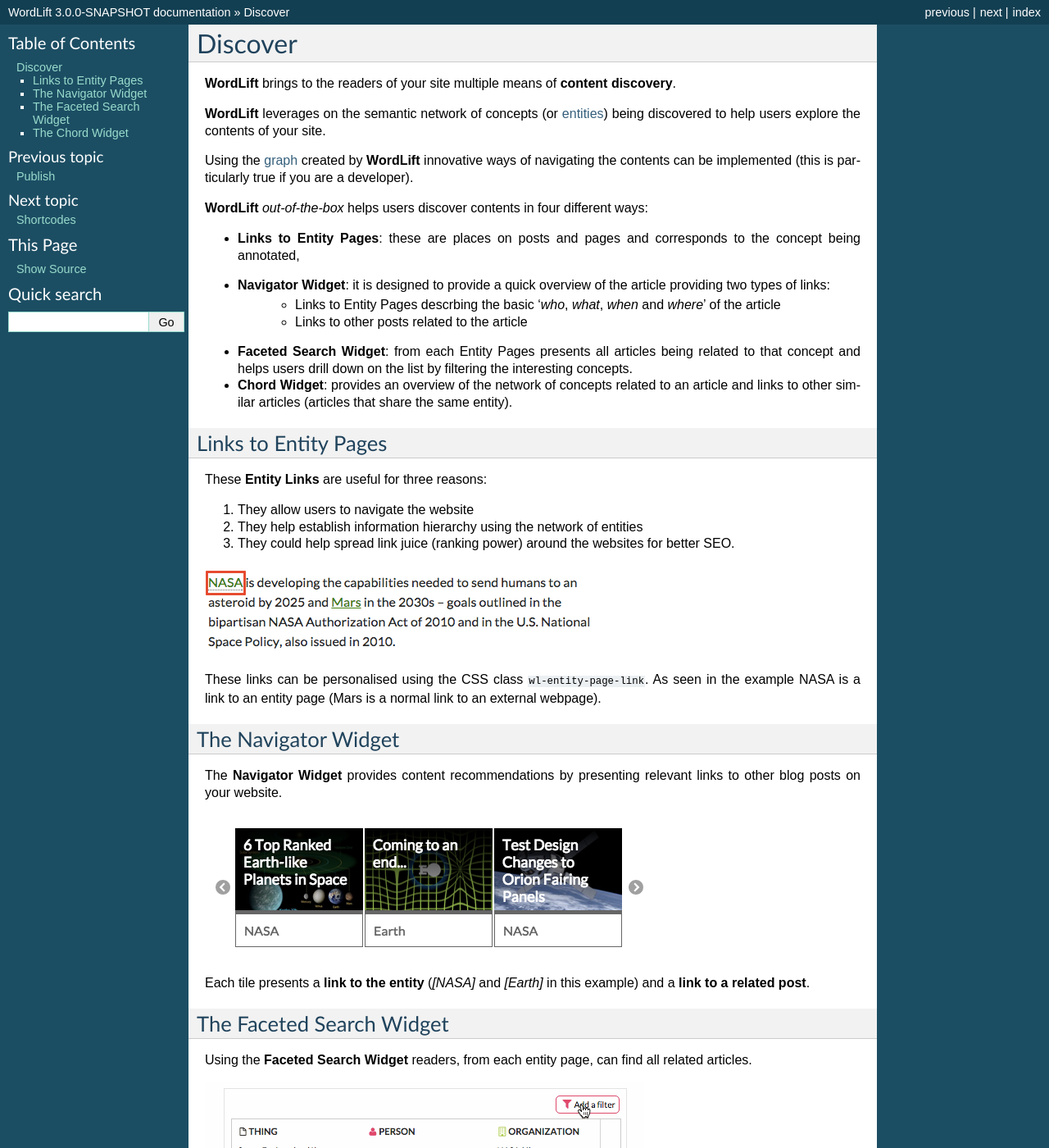
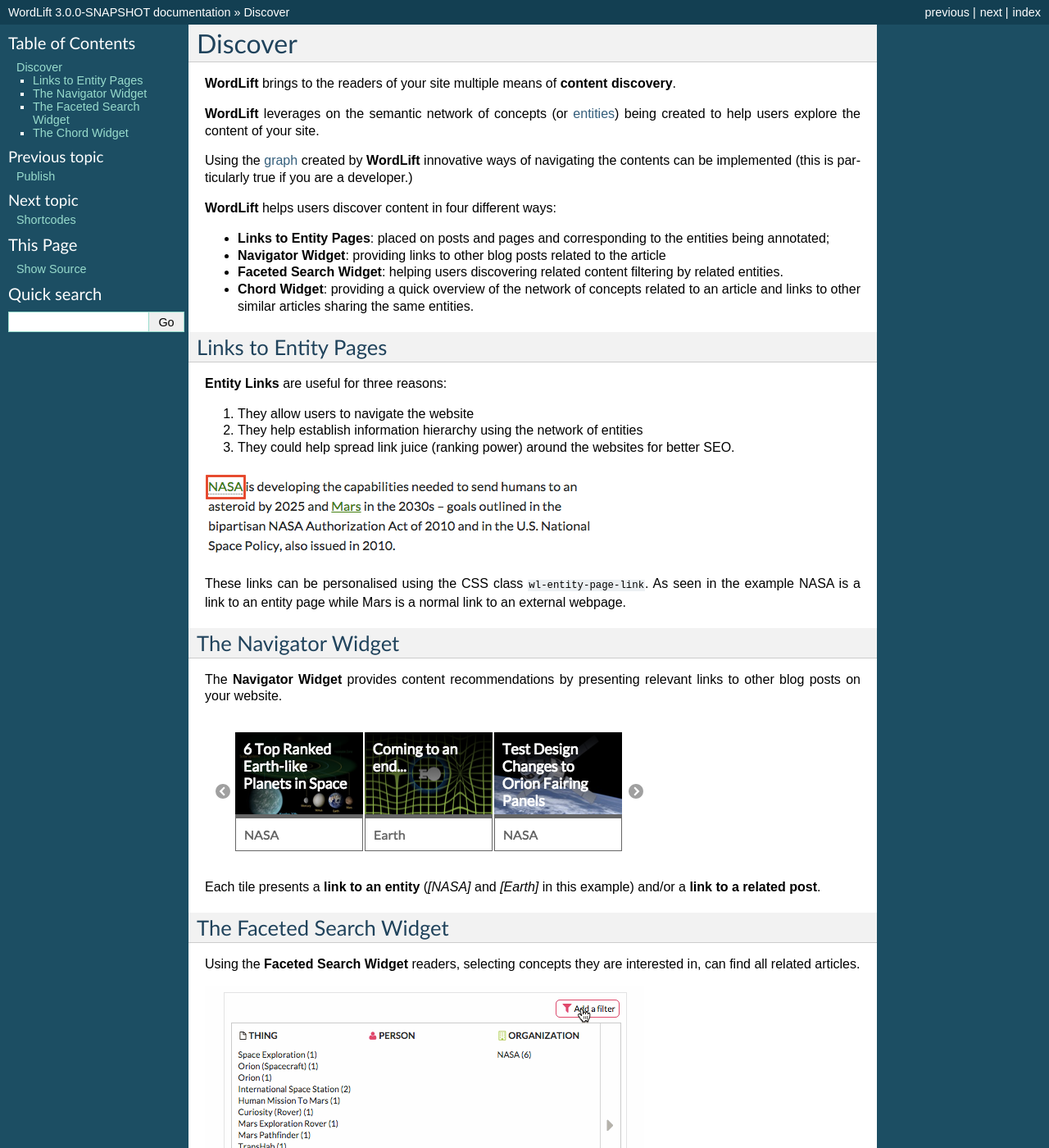
Before and after one commit to insideout10/wordlift-docs, a Sphinx documentation site: the page built from docs/discover.rst, in a window 1280 px wide and 1400 px high. Shown: the whole window at 82% size. Built offline with Sphinx 7.4.7, drawn with Linux system fonts in a browser that asks for light colours; some of the changed text lies outside the part shown.

Commit message:
Update discover.rst
Simplified the language.
Fixed some typos.
All images must be updated.
A new section must be introduced to describe the discovery offered by permalinks
From andy: "qui vanno aggiunti i permalinks che includono - quelli legati ai tipi di entità (`wl_entity_type/event`) e quelli legati ai topic (`wl_topic/sport`) e il fatto che essendo costruiti con WordPress sono disponibili anche i relativi flussi RSS quando si appende alla url `/feed`"

```diff
--- a/docs/discover.rst
+++ b/docs/discover.rst
@@ -2,22 +2,20 @@
 ========
 **WordLift** brings to the readers of your site multiple means of **content discovery**.
 
-**WordLift** leverages on the semantic network of concepts (or `entities <key-concepts.html#entity>`_) being discovered to help users explore the contents of your site.
+**WordLift** leverages on the semantic network of concepts (or `entities <key-concepts.html#entity>`_) being created to help users explore the content of your site.
 
-Using the `graph <key-concepts.html#knowledge-graph>`_ created by **WordLift** innovative ways of navigating the contents can be implemented (this is particularly true if you are a developer).
+Using the `graph <key-concepts.html#knowledge-graph>`_ created by **WordLift** innovative ways of navigating the contents can be implemented (this is particularly true if you are a developer.)
 
-**WordLift** *out-of-the-box* helps users discover contents in four different ways:
+**WordLift** helps users discover content in four different ways:
 
-* **Links to Entity Pages**: these are places on posts and pages and corresponds to the concept being annotated,
-* **Navigator Widget**: it is designed to provide a quick overview of the article providing two types of links:
-	* Links to Entity Pages descrbing the basic '*who*, *what*, *when* and *where*' of the article
-	* Links to other posts related to the article
-* **Faceted Search Widget**: from each Entity Pages presents all articles being related to that concept and helps users drill down on the list by filtering the interesting concepts.
-* **Chord Widget**: provides an overview of the network of concepts related to an article and links to other similar articles (articles that share the same entity).
+* **Links to Entity Pages**: placed on posts and pages and corresponding to the entities being annotated;
+* **Navigator Widget**: providing links to other blog posts related to the article
+* **Faceted Search Widget**: helping users discovering related content filtering by related entities.
+* **Chord Widget**: providing a quick overview of the network of concepts related to an article and links to other similar articles sharing the same entities.
 
 Links to Entity Pages
 _____________
-These **Entity Links** are useful for three reasons:
+**Entity Links** are useful for three reasons:
 
 1. They allow users to navigate the website
 2. They help establish information hierarchy using the network of entities
@@ -25,7 +23,7 @@
 
 .. image:: /images/wordlift-discover-entity-links.png
 
-These links can be personalised using the CSS class ``wl-entity-page-link``. As seen in the example NASA is a link to an entity page (Mars is a normal link to an external webpage).
+These links can be personalised using the CSS class ``wl-entity-page-link``. As seen in the example NASA is a link to an entity page while Mars is a normal link to an external webpage.
 
 The Navigator Widget
 _____________
@@ -34,22 +32,22 @@
 
 .. image:: /images/wordlift-discover-navigator.png
 
-Each tile presents a **link to the entity** (*[NASA]* and *[Earth]* in this example) and a **link to a related post**.
+Each tile presents a **link to an entity** (*[NASA]* and *[Earth]* in this example) and/or a **link to a related post**.
 
 The Faceted Search Widget
 _____________
 
-Using the **Faceted Search Widget** readers, from each entity page, can find all related articles.
+Using the **Faceted Search Widget** readers, selecting concepts they are interested in, can find all related articles.
 
 .. image:: /images/wordlift-edit-entity-faceted-search-widget-frontend.gif
 
-Users can choose multiple concepts to drill down the list of articles related to the entity. Entity page in the website navigation can be seen as an evolution of **tag pages** in WordPress.
+Users can choose multiple concepts to drill down the list of articles related to them.
 
 The Chord Widget
 _____________
 
-The **Chord Widget** visualizes the relations between entities, starting from the current post and all the entities being annotated.
+The **Chord Widget** visualizes the relations between entities within a given article.
 
 .. image:: /images/wordlift-shortcodes-chord.png
 
-In this case also a user might chose to navigate to an entity page or to another blog post.
+User might choose to navigate to an entity page or to another blog post.
```
